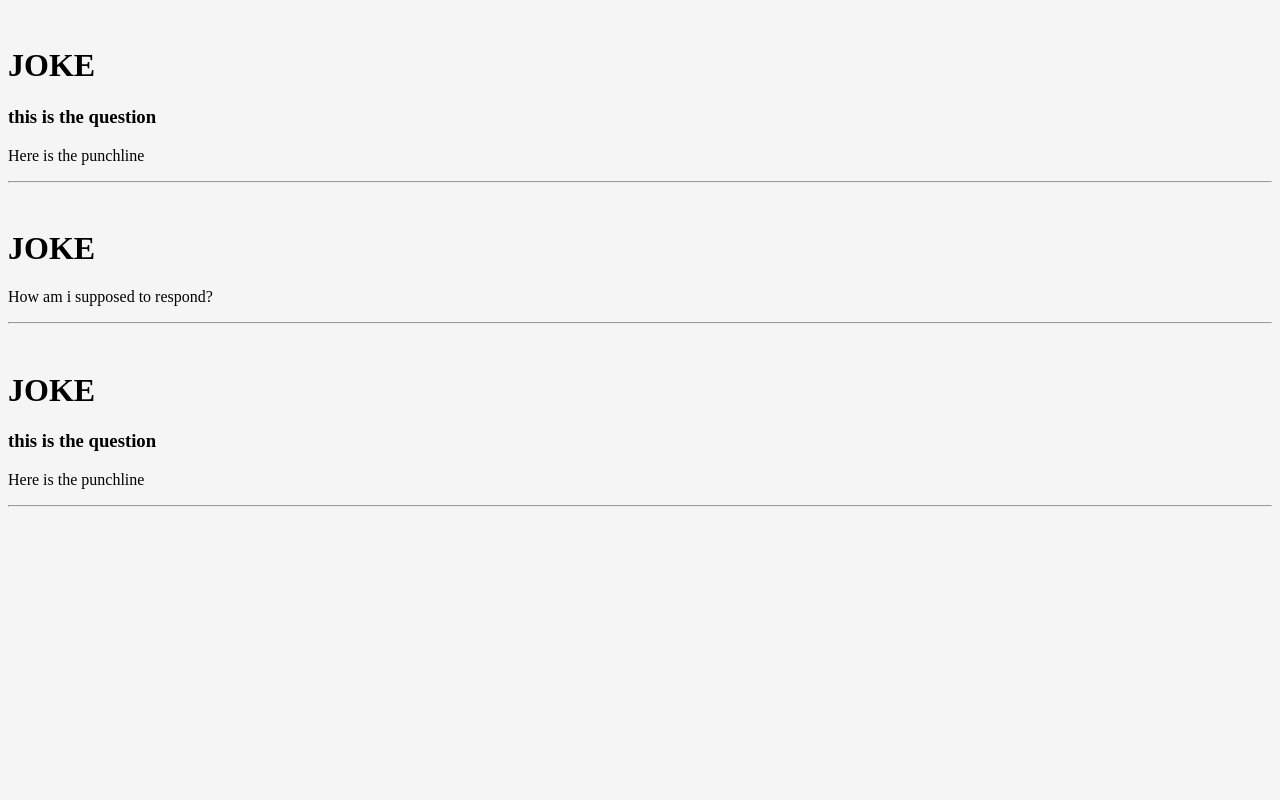
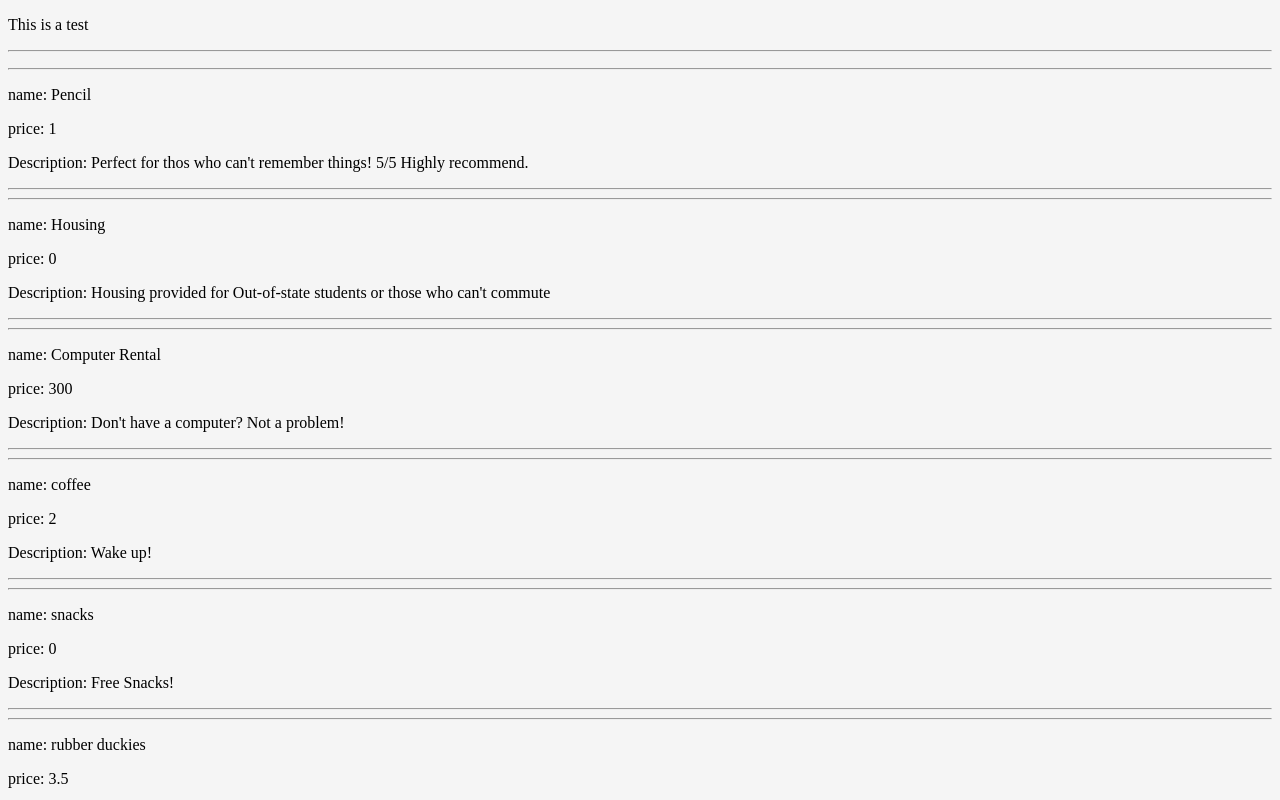
Before and after one commit to gdutk007/react-tutorial, a React (Create React App) app in the folder my-app/: page / in a window 1280 px wide. Shown: the top 800 px of the page. Built offline with nearby package versions, Linux system fonts and the light colour scheme.

Commit message:
Used lambdas to generate a series of components from a data file. The data was passed to the props within MyList().

```diff
--- a/my-app/src/App.js
+++ b/my-app/src/App.js
@@ -8,6 +8,7 @@ import TodoItem from './components/TodoItem'
 import Checkboxes from './components/Checkboxes'
 import ContactCard from './components/ContactCard'
 import Joke from './components/Joke'
+import MyList from './components/MyList'
 // now work on some things individually, this needs some style....
 
 const URL = "https://icatcare.org/app/uploads/2018/07/Helping-your-new-cat-or-kitten-settle-in-1.png"
@@ -16,6 +17,9 @@ const URL = "https://icatcare.org/app/uploads/2018/07/Helping-your-new-cat-or-ki
 function MyApp2(){
   return (
     <div>
+
+     <MyList/>
+
       <Joke
         content = {{Question: "this is the question", Punchline: "Here is the punchline"}}
       />
--- a/my-app/src/components/MyList.js
+++ b/my-app/src/components/MyList.js
@@ -1,23 +1,24 @@
 import React from 'react'
-import Product from './Product'
+import Product from '../components/Product'
 import productData from '../data/vschoolProducts'
 
 // finish creating a list of products
 
-function MyList(props){
+function MyList(){
 
-    const list = productData.map((item)=>{
-        return (
-             <div>
-                 <Product />
-             </div>
-        )
+    const list = productData.map(item => {
+        return <Product name={item.name} price={item.price} description={item.description} />
     })
 
     return (
         <div>
-
+            <p> This is a test  </p>
+            <hr/>
+            <p>{list}</p>
+            <hr/>
         </div>
     )
 
 }
+
+export default MyList
--- a/my-app/src/components/Product.js
+++ b/my-app/src/components/Product.js
@@ -3,9 +3,11 @@ import React from 'react'
 function Product(props){
     return(
         <div>
-            <p >name:         {props.name}  </p>
-            <p >price:        {props.price}  </p>
-            <p >Description:  {props.description}  </p>
+            <hr/>
+                <p >name:         {props.name}         </p>
+                <p >price:        {props.price}        </p>
+                <p >Description:  {props.description}  </p>
+            <hr/>
         </div>
     )
 }
--- a/my-app/src/data/vschoolProducts.js
+++ b/my-app/src/data/vschoolProducts.js
@@ -34,6 +34,8 @@ const productData = [
         name: "rubber duckies",
         price: 3.50,
         description: "whatever"
-    },
+    }
 
 ]
+
+export default productData
```
